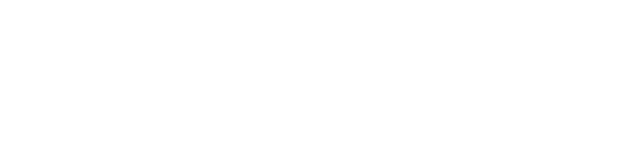
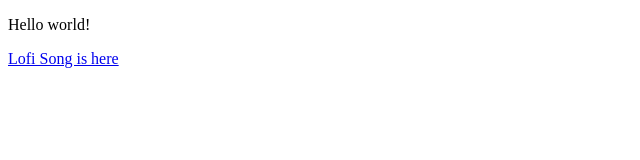
Before and after one commit to Neco-arch/git-test, a plain HTML site: page index.html in a window 1280 px wide. Shown: the whole page, without its empty margins (0-640 px from the left). Drawn offline with Linux system fonts and the light colour scheme.

Commit message:
Add Style.css in Css folder and Edit index.html

```diff
--- a/index.html
+++ b/index.html
@@ -4,8 +4,10 @@
     <meta charset="UTF-8">
     <meta name="viewport" content="width=device-width, initial-scale=1.0">
     <title>Document</title>
+    <link href="Css/Style.css" type="Stylesheet">
 </head>
 <body>
-
+    <p>Hello world!</p>
+    <a href="https://www.youtube.com/watch?v=jfKfPfyJRdk" target="_blank">Lofi Song is here</a>
 </body>
 </html>
```
Also changed, not shown: Css/Style.css (added).
